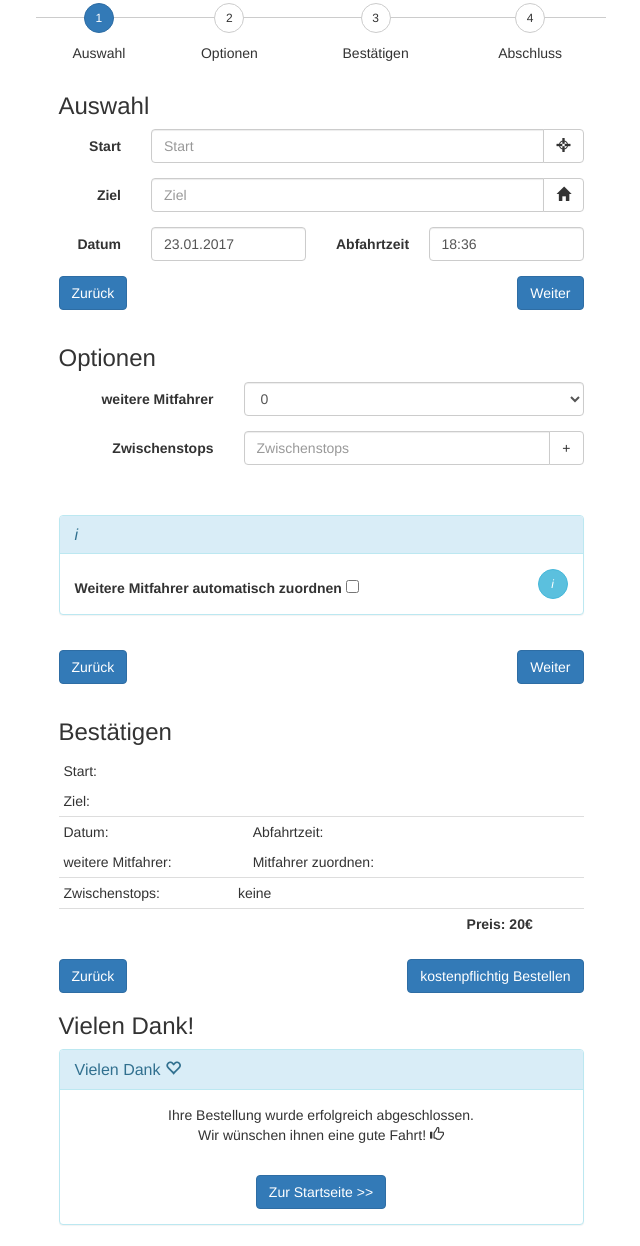
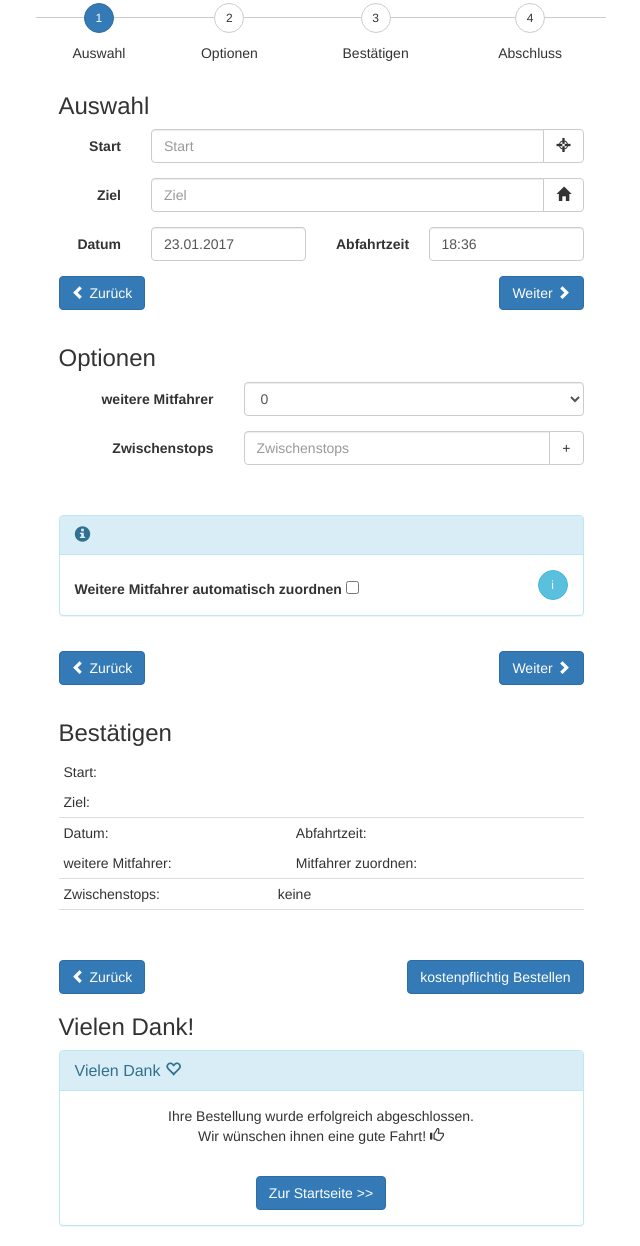
Before and after one commit to Auwibana/OSI-7124, a plain HTML site: page order.html in a window 1280 px wide. Shown: the part 69-1315 px from the top of the page, without its empty margins (319-959 px from the left). Drawn offline with nearby package versions, Linux system fonts and the light colour scheme; some packages are replaced by stand-ins of ours; no server answers.

Commit message:
glyphicons 4 life

```diff
--- a/order.html
+++ b/order.html
@@ -31,7 +31,7 @@
 		                <span class="icon-bar"></span>
 		                <span class="icon-bar"></span>
 		            </button>
-                    <a class="navbar-brand" href="index.html">OSI-7124</a>
+                    <a class="navbar-brand" href="index.html"><span class="glyphicon glyphicon-road"></span> OSI-7124</a>
                 </div>
 
                 <!-- Collect the nav links, forms, and other content for toggling -->
@@ -116,8 +116,8 @@
                             </div>
                             <div class="form-group">
                                 <div class="col-sm-12">
-                                    <button class="btn btn-primary nextBtn pull-right" onclick="set('auswahl')" type="button" id="next-button-step-1">Weiter</button>
-                                    <button type="button" class="btn btn-primary backBtn pull-left">Zurück</button>
+                                    <button class="btn btn-primary nextBtn pull-right" onclick="set('auswahl')" type="button" id="next-button-step-1">Weiter <soan class="glyphicon glyphicon-chevron-right"></span></button>
+                                    <button type="button" class="btn btn-primary backBtn pull-left"><span class="glyphicon glyphicon-chevron-left"></span> Zurück</button>
                                 </div>
                             </div>
                         </form>
@@ -162,11 +162,11 @@
                                 <div class="col-sm-8" id="list-group-id">
                                     <div class="alert alert-danger alert-dismissible" id="alert-full-list" style="display: none;">
                                         <a href="#" class="close" data-dismiss="alert" aria-label="close">×</a>
-                                        <strong>Warning!</strong> You can't insert more than 4 interstops!
+                                        <strong>Warning</strong> <span class="glyphicon glyphicon-warning-sign"></span><br>You can't insert more than 4 interstops!
                                     </div>
                                     <div class="alert alert-danger alert-dismissible" id="alert-empty-input" style="display: none;">
                                         <a href="#" class="close" data-dismiss="alert" aria-label="close">×</a>
-                                        <strong>Warning!</strong> Please insert the location of the interstop first!
+                                        <strong>Warning</strong> <span class="glyphicon glyphicon-warning-sign"></span><br>Please insert the location of the interstop first!
                                     </div>
                                     <ul class="list-group" id="waypoints"></ul>
                                 </div>
@@ -175,11 +175,11 @@
                                 <div class="col-sm-12">
                                     <div class="panel panel-info">
                                         <div class="panel-heading">
-                                            <h3 class="panel-title"><i>i</i></h3>
+                                            <h3 class="panel-title"><span class="glyphicon glyphicon-info-sign"></span></h3>
                                         </div>
                                         <div class="panel-body">
                                             <label class="control-label">Weitere Mitfahrer automatisch zuordnen <input type="checkbox" name="" value="" class="" id="passenger"></label>
-                                            <button type="button" class="btn btn-info pull-right btn-circle" id="opener"><i>i</i></button>
+                                            <button type="button" class="btn btn-info pull-right btn-circle" id="opener">i</button>
                                             <div id="wrapper">
                                                 <p>
                                                     <h4>Was passiert, wenn der Haken gesetzt ist?</h4> Unsere Software wird Ihnen weitere Mitfahrer zuordnen, um die Kapazität des Autos optimal zu nutzen.</p>
@@ -192,8 +192,8 @@
                             </div>
                             <div class="form-group">
                                 <div class="col-sm-12">
-                                    <button class="btn btn-primary nextBtn pull-right" onclick="set('option');update();" type="button" id="next-button-step-2">Weiter</button>
-                                    <button type="button" class="btn btn-primary backBtn pull-left">Zurück</button>
+                                    <button class="btn btn-primary nextBtn pull-right" onclick="set('option');update();" type="button" id="next-button-step-2">Weiter <soan class="glyphicon glyphicon-chevron-right"></span></button>
+                                    <button type="button" class="btn btn-primary backBtn pull-left"><span class="glyphicon glyphicon-chevron-left"></span> Zurück</button>
                                 </div>
                             </div>
                         </form>
@@ -235,12 +235,12 @@
                                     <td></td>
                                     <td></td>
                                     <td></td>
-                                    <td><strong id='preis_p'>Preis: 20€</strong></td>
+                                    <td><strong id='preis_p'></strong></td>
                                 </tr>
                             </tbody>
                         </table>
                         <button class="btn btn-primary nextBtn pull-right" type="button" id="next-button-step-3">kostenpflichtig Bestellen</button>
-                        <button type="button" class="btn btn-primary backBtn pull-left">Zurück</button>
+                        <button type="button" class="btn btn-primary backBtn pull-left"><span class="glyphicon glyphicon-chevron-left"></span> Zurück</button>
                     </div>
                 </div>
             </div>
```
Also changed, not shown: index.html (+1 -1 lines), infoPage.html (+1 -1 lines).
